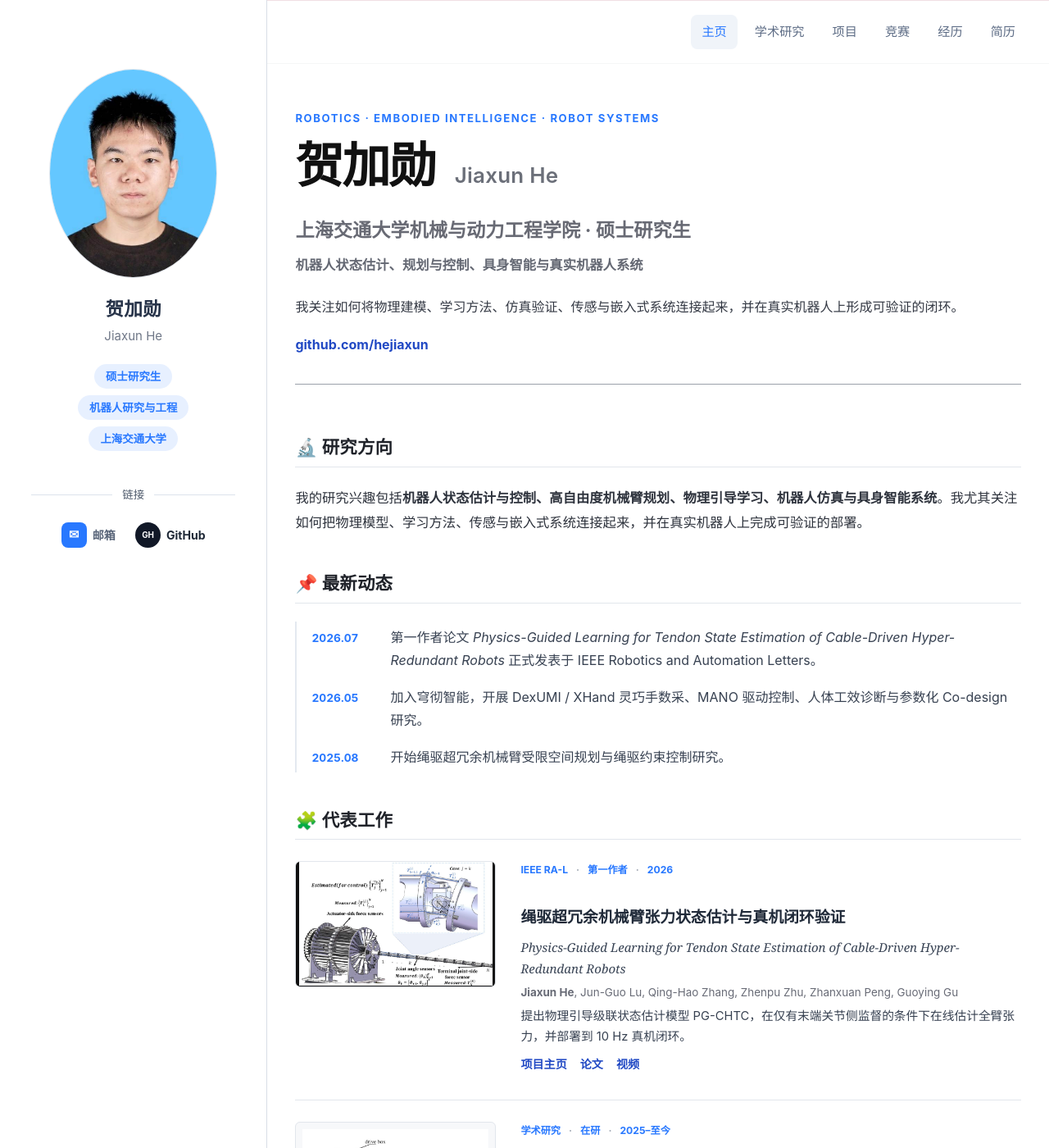
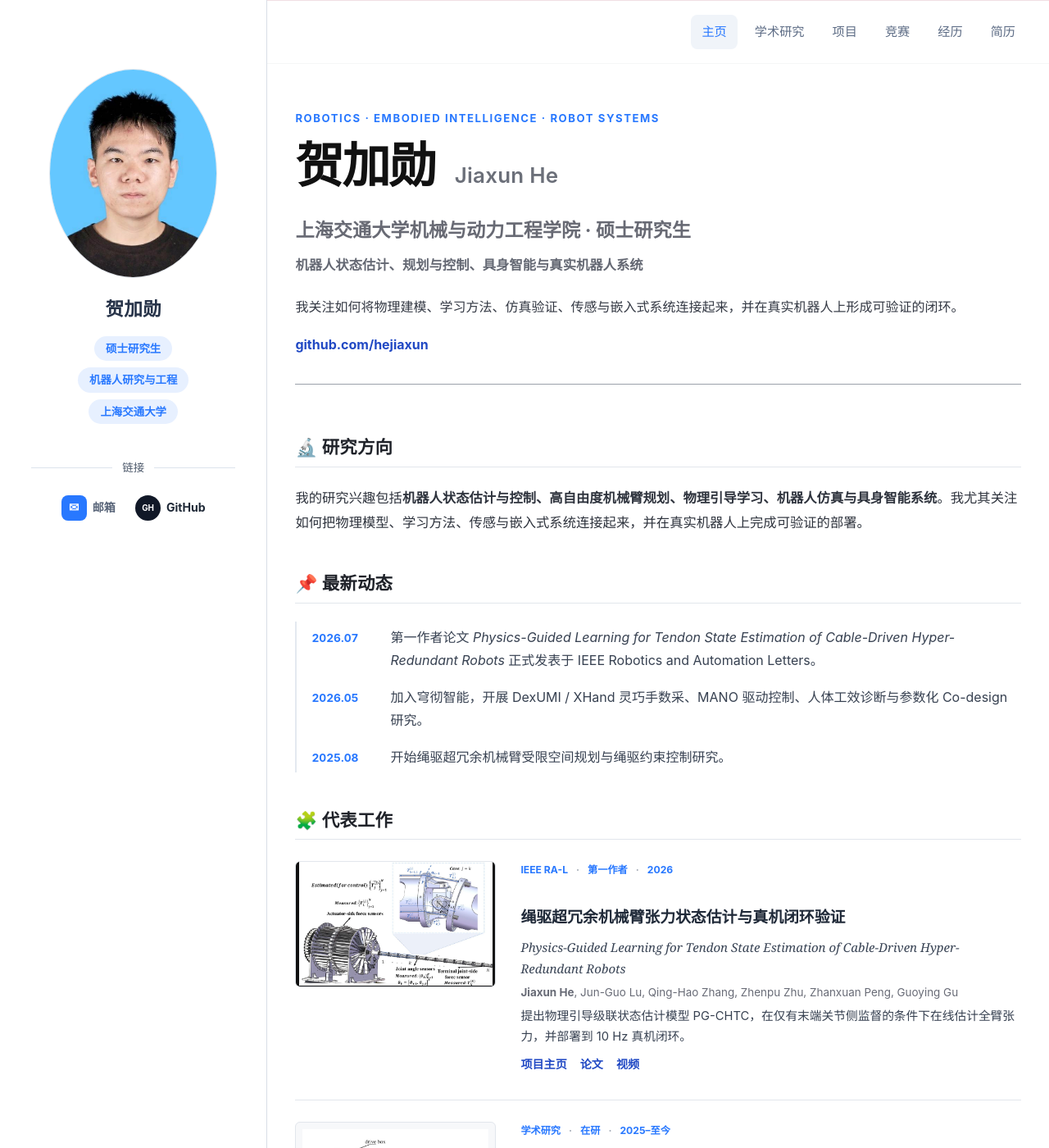
Before and after one commit to hejiaxun/hejiaxun.github.io, a Jekyll site: the page built from _pages/about.md, in a window 1280 px wide and 1400 px high. Shown: the whole window at 82% size. Built offline with Jekyll 4.4.1, drawn with Linux system fonts in a browser that asks for light colours; grey boxes are pictures that could not be loaded.

Commit message:
Use a single sidebar name

```diff
--- a/_layouts/about.html
+++ b/_layouts/about.html
@@ -5,7 +5,6 @@ layout: default
   <div class="sidebar-inner">
     <img class="sidebar-photo" src="{{ '/assets/img/prof_pic.png' | relative_url }}" alt="贺加勋证件照">
     <h1 class="sidebar-name">贺加勋</h1>
-    <p class="sidebar-name-en">Jiaxun He</p>
     <div class="sidebar-tags" aria-label="身份">
       <span>硕士研究生</span>
       <span>机器人研究与工程</span>
--- a/assets/css/site.css
+++ b/assets/css/site.css
@@ -90,12 +90,6 @@
   color: #273349;
   font-size: 1.42rem;
   line-height: 1.2;
-}
-
-.sidebar-name-en {
-  margin: 7px 0 0;
-  color: #707888;
-  font-size: 0.94rem;
 }
 
 .sidebar-tags {
```
